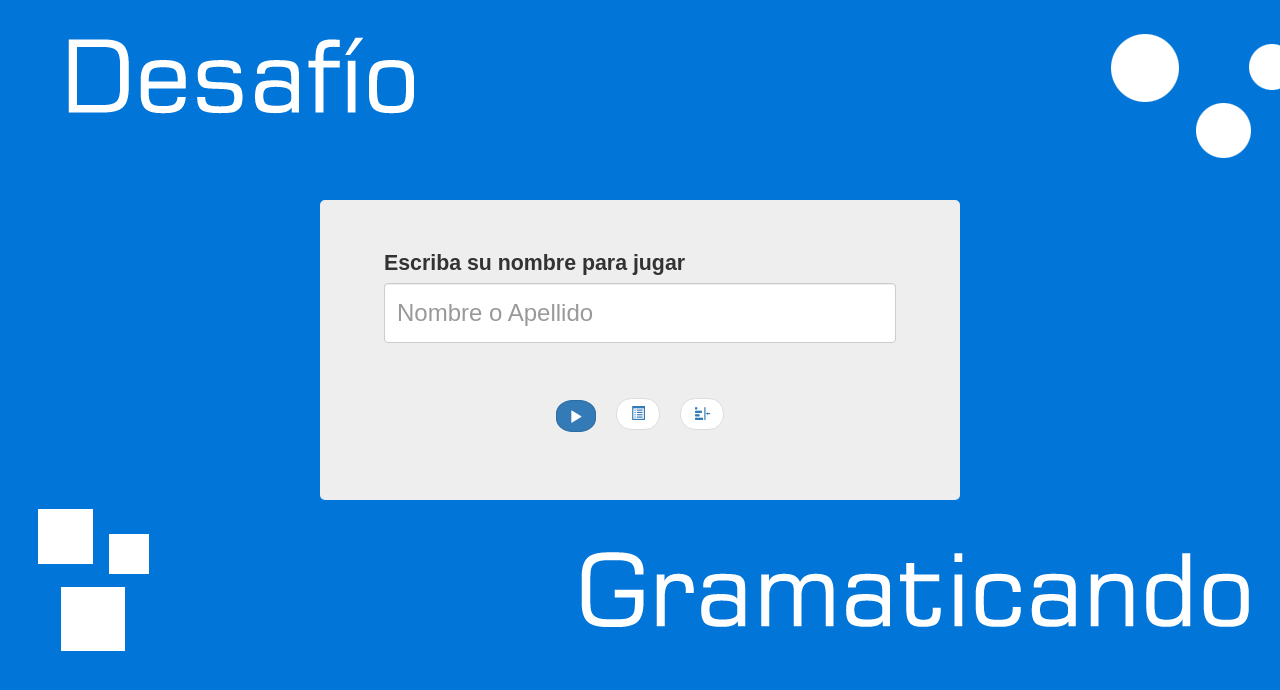
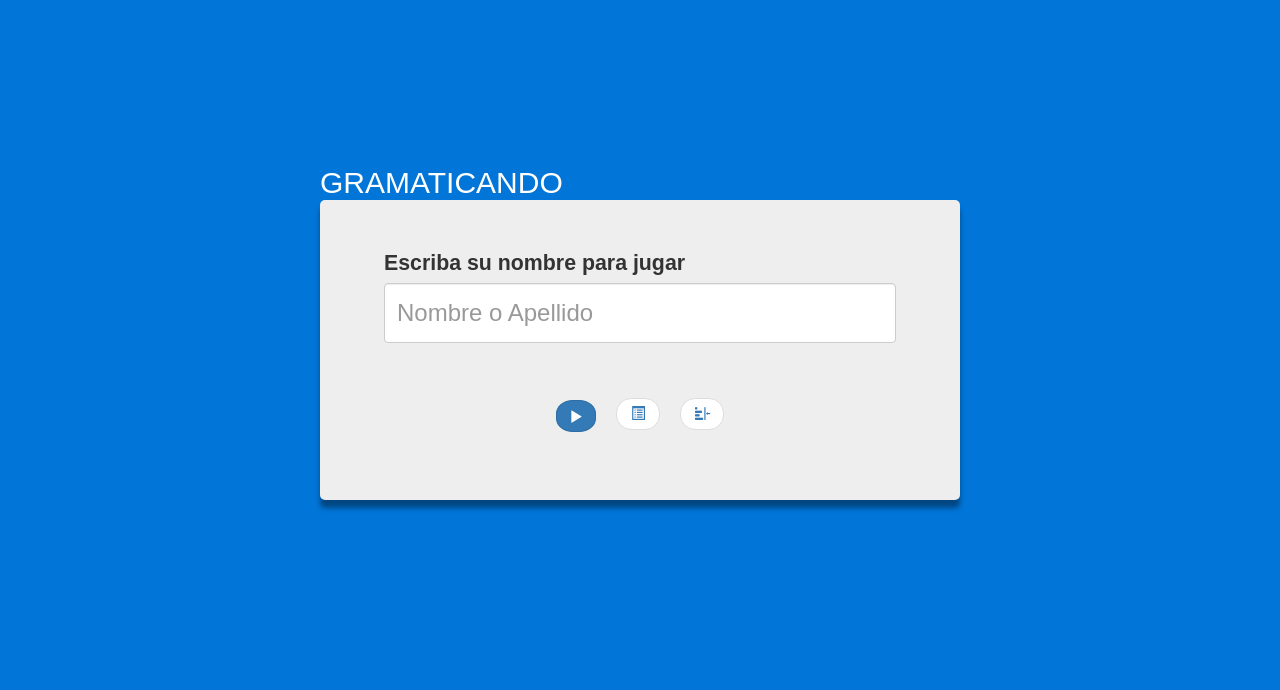
Before and after one commit to mauricio-msp/gramaticando, a PHP site: page /gramaticando/ in a window 1280 px wide. Shown: the top 690 px of the page. Run offline with PHP 8.4, Linux system fonts and the light colour scheme; some libraries are stand-ins or nearby versions.

Commit message:
Logiin CSS

```diff
--- a/css/login.css
+++ b/css/login.css
@@ -5,10 +5,14 @@
 }
 
 html,body {
-    background-color: #0275D8;
-    background-image: url('../imagens/gramaticando-normal.png');
-    background-repeat: no-repeat;
+    background-color:#0275D8;
     font-family: 'Square721 BT', sans-serif;
+}
+
+section#areaForm h2 {
+    color: #FFF;
+    position: absolute;
+    top: -18%;
 }
 
 section#areaForm {
@@ -20,6 +24,7 @@ section#areaForm {
     border-radius: 5px;
     -webkit-border-radius: 5px;
     -moz-border-radius: 5px;
+    box-shadow: 0 8px 5px rgba(0,0,0,.4);
 }
 
 form#form {
--- a/pages/pglogin.php
+++ b/pages/pglogin.php
@@ -20,6 +20,7 @@ and open the template in the editor.
     </head>
     <body>
         <section id="areaForm" class="jumbotron">
+            <h2 class="h2">GRAMATICANDO</h2>
             <form method="post" action="" id="form" name="form">
                 <div class="form-group">
                     <label for="exampleInputNome">Escriba su nombre para jugar</label>
```
